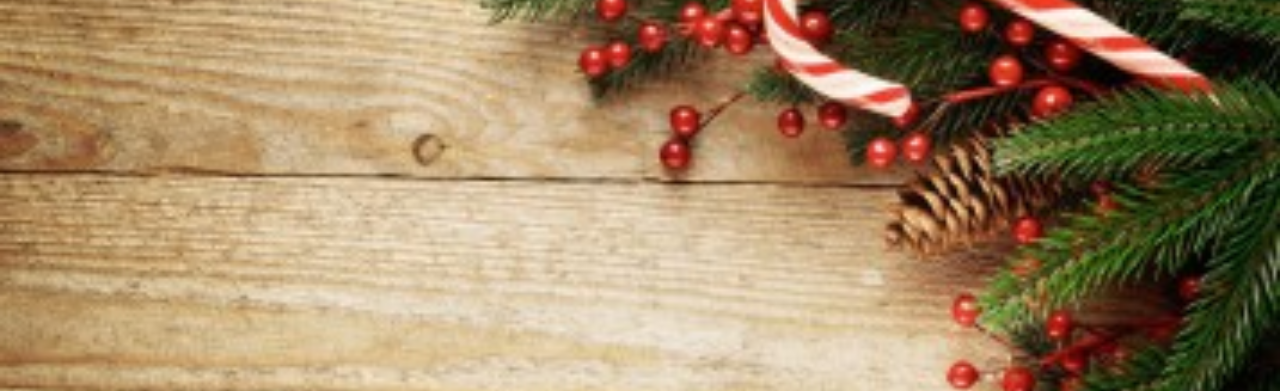
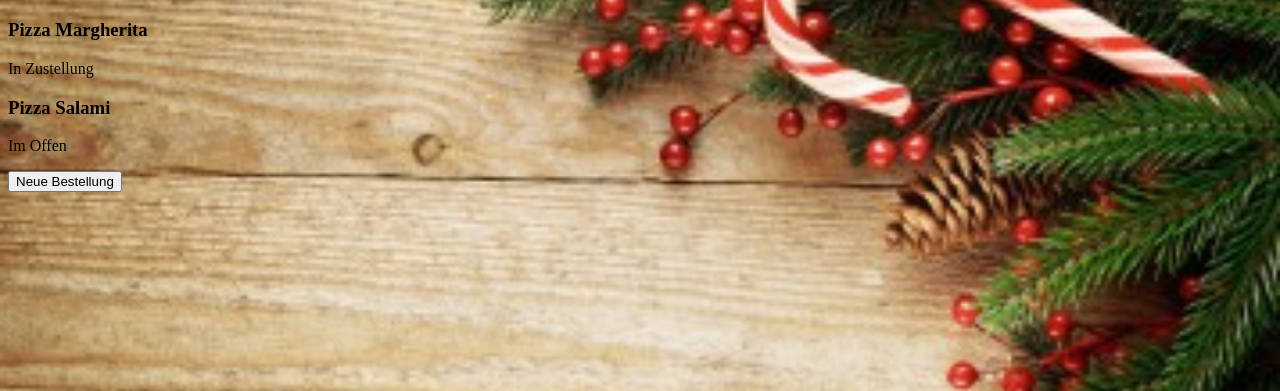
Before and after one commit to sundev888/ewa, a PHP site: page /kunde.php in a window 1280 px wide. Shown: the part 63-454 px from the top of the page. Run offline with PHP 8.4, Linux system fonts and the light colour scheme.

```diff
--- a/pizzaservice/kunde.php
+++ b/pizzaservice/kunde.php
@@ -2,3 +2,17 @@
 include 'includes/header.php';
 ?>
 <link rel="stylesheet" href="main.css">
+
+<div>
+    <h3> Pizza Margherita</h3>
+    <p>In Zustellung</p>
+</div>
+
+<div>
+    <h3> Pizza Salami</h3>
+    <p>Im Offen</p>
+</div>
+
+<form action="">
+    <input type="button" value="Neue Bestellung">
+</form>
```
